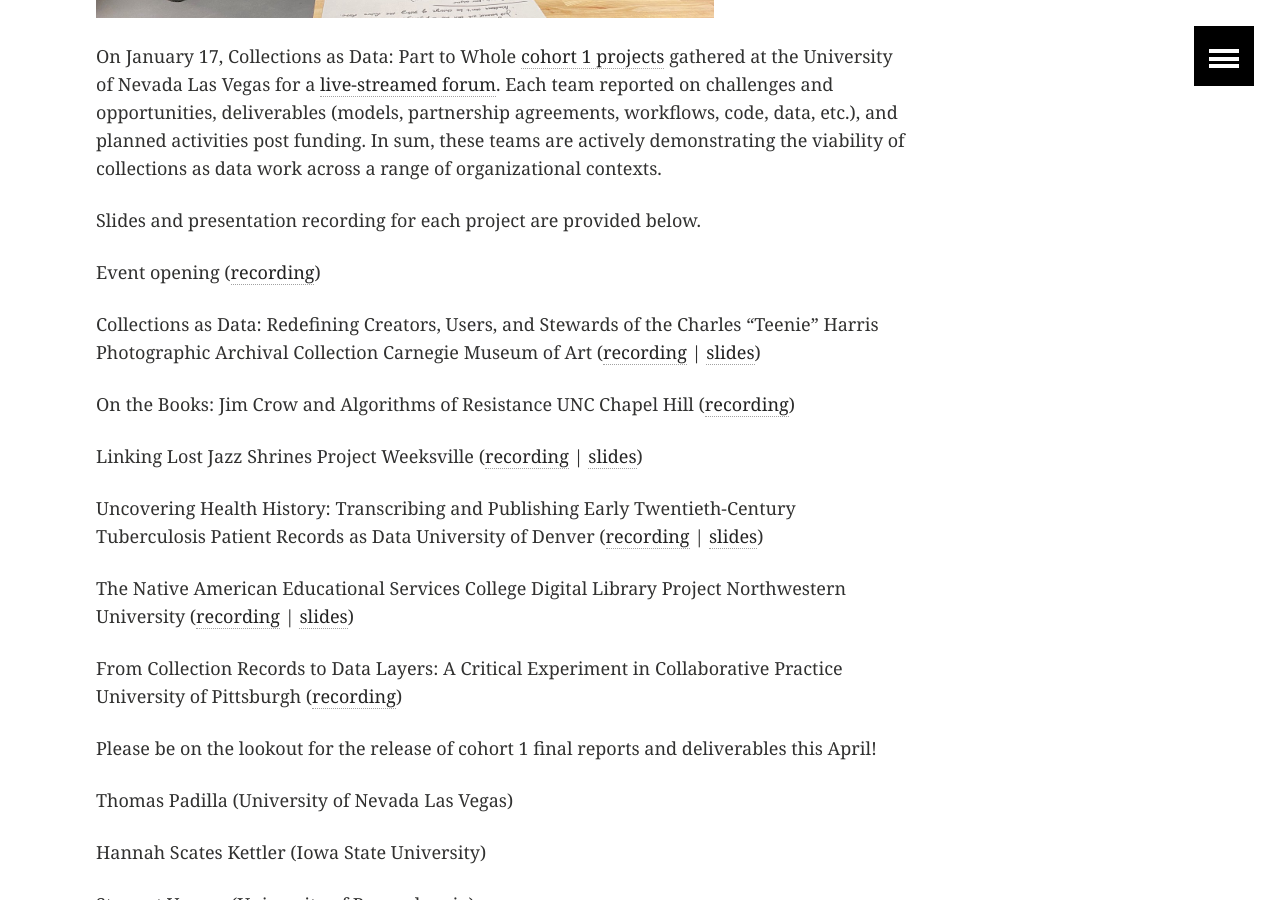
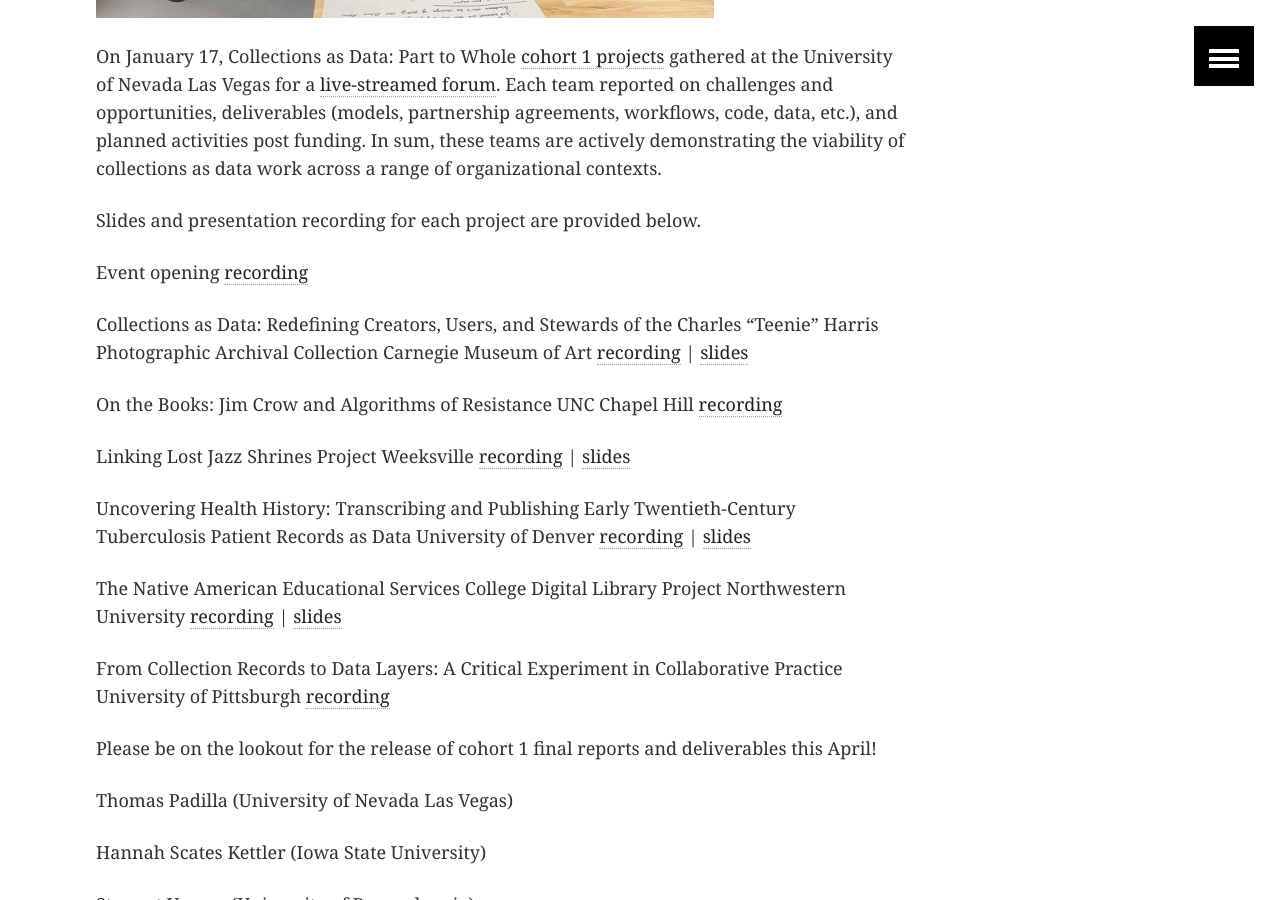
Before and after one commit to collectionsasdata/part2whole, a Jekyll site: the page built from _posts/2020-02-06-forum1.markdown, in a window 1280 px wide and 900 px high, scrolled down 736 px. Built offline with Jekyll 4.4.1, drawn with Linux system fonts in a browser that asks for light colours; part of the change alters nothing that is shown.

```diff
--- a/_posts/2020-02-06-forum1.markdown
+++ b/_posts/2020-02-06-forum1.markdown
@@ -13,32 +13,32 @@ On January 17, Collections as Data: Part to Whole [cohort 1 projects](https://co
 Slides and presentation recording for each project are provided below.
 
 Event opening
-([recording](https://youtu.be/abpmH01IBH0?t=1021))
+[recording](https://youtu.be/abpmH01IBH0?t=1021)
 
 Collections as Data: Redefining Creators, Users, and Stewards of the Charles “Teenie” Harris Photographic Archival Collection
 Carnegie Museum of Art
-([recording](https://youtu.be/abpmH01IBH0?t=1491) | [slides](http://collectionsasdata.github.io/part2whole/cmoa_summativeforum.pdf))
+[recording](https://youtu.be/abpmH01IBH0?t=1491) | [slides](https://github.com/collectionsasdata/part2whole/blob/master/cmoa_summativeforum.pdf)
 
 On the Books: Jim Crow and Algorithms of Resistance
 UNC Chapel Hill
-([recording](https://youtu.be/abpmH01IBH0?t=3302))
+[recording](https://youtu.be/abpmH01IBH0?t=3302)
 
 Linking Lost Jazz Shrines Project
 Weeksville
-([recording](https://youtu.be/abpmH01IBH0?t=5299) | [slides](http://collectionsasdata.github.io/part2whole/summativeforum_linkinglostjazz.pdf))
+[recording](https://youtu.be/abpmH01IBH0?t=5299) | [slides](http://collectionsasdata.github.io/part2whole/summativeforum_linkinglostjazz.pdf)
 
 Uncovering Health History: Transcribing and Publishing Early Twentieth-Century Tuberculosis
 Patient Records as Data
 University of Denver
-([recording](https://youtu.be/abpmH01IBH0?t=8062) | [slides](https://docs.google.com/presentation/d/1wp-_-idXsplHHfx80uv54FPdMm4Jo0Q1PFkOCtqZSHk/edit?usp=sharing))
+[recording](https://youtu.be/abpmH01IBH0?t=8062) | [slides](https://docs.google.com/presentation/d/1wp-_-idXsplHHfx80uv54FPdMm4Jo0Q1PFkOCtqZSHk/edit?usp=sharing)
 
 The Native American Educational Services College Digital Library Project
 Northwestern University
-([recording](https://youtu.be/abpmH01IBH0?t=10237) | [slides](http://collectionsasdata.github.io/part2whole/naes_cad_forum.pdf))
+[recording](https://youtu.be/abpmH01IBH0?t=10237) | [slides](http://collectionsasdata.github.io/part2whole/naes_cad_forum.pdf)
 
 From Collection Records to Data Layers: A Critical Experiment in Collaborative Practice
 University of Pittsburgh
-([recording](https://youtu.be/abpmH01IBH0?t=11885))
+[recording](https://youtu.be/abpmH01IBH0?t=11885)
 
 Please be on the lookout for the release of cohort 1 final reports and deliverables this April!
 
```
